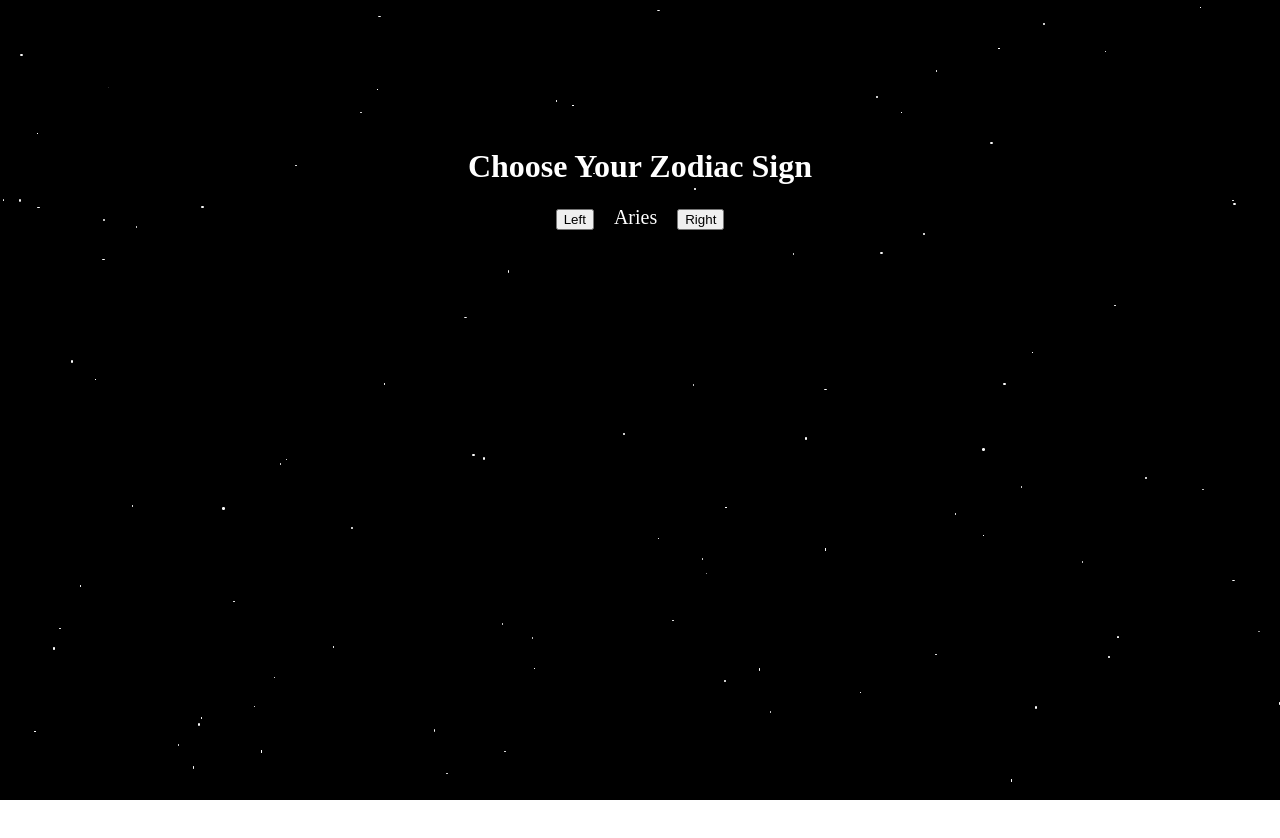
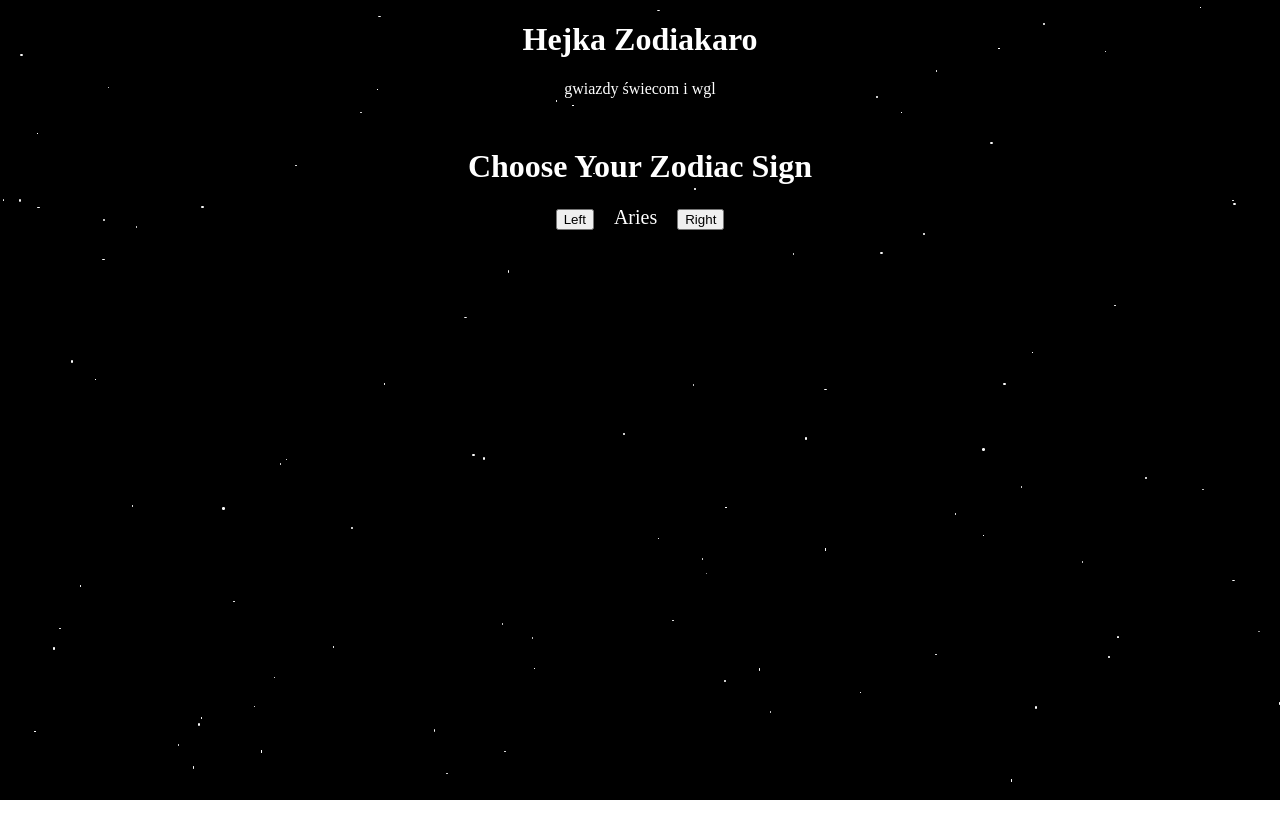
Before and after one commit to Delgaron/astrology-website, a React (Create React App) app: page / in a window 1280 px wide. Shown: the top 838 px of the page. Built offline with nearby package versions, Linux system fonts and the light colour scheme.

Commit message:
made the text white

```diff
--- a/src/App.js
+++ b/src/App.js
@@ -8,7 +8,7 @@ const App = () => {
   return (
     <div className="app">
       <StarryNight />
-      <div className="content">
+      <div className="content" style={{ textAlign: 'center', color: 'white'}}>
         <h1>Hejka Zodiakaro</h1>
         <p>gwiazdy świecom i wgl</p>
         <ZodiacPicker />
```
